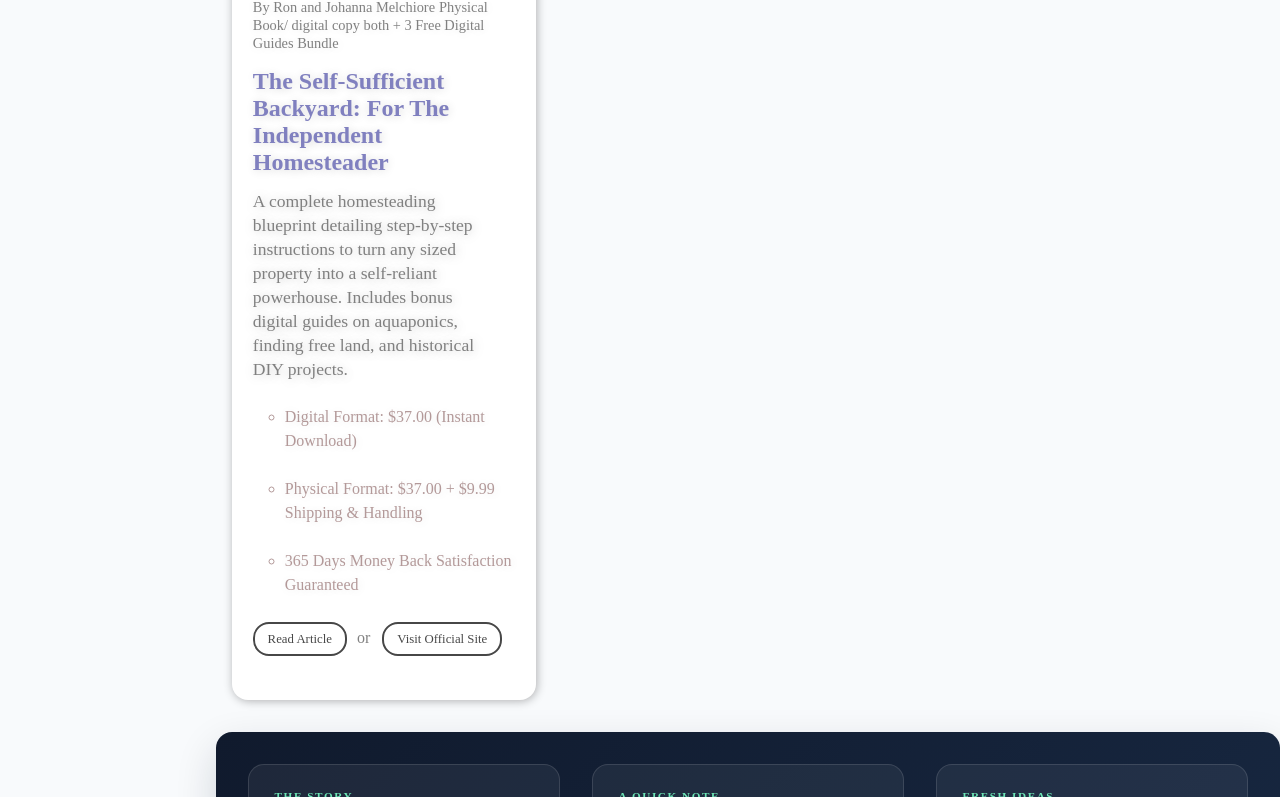
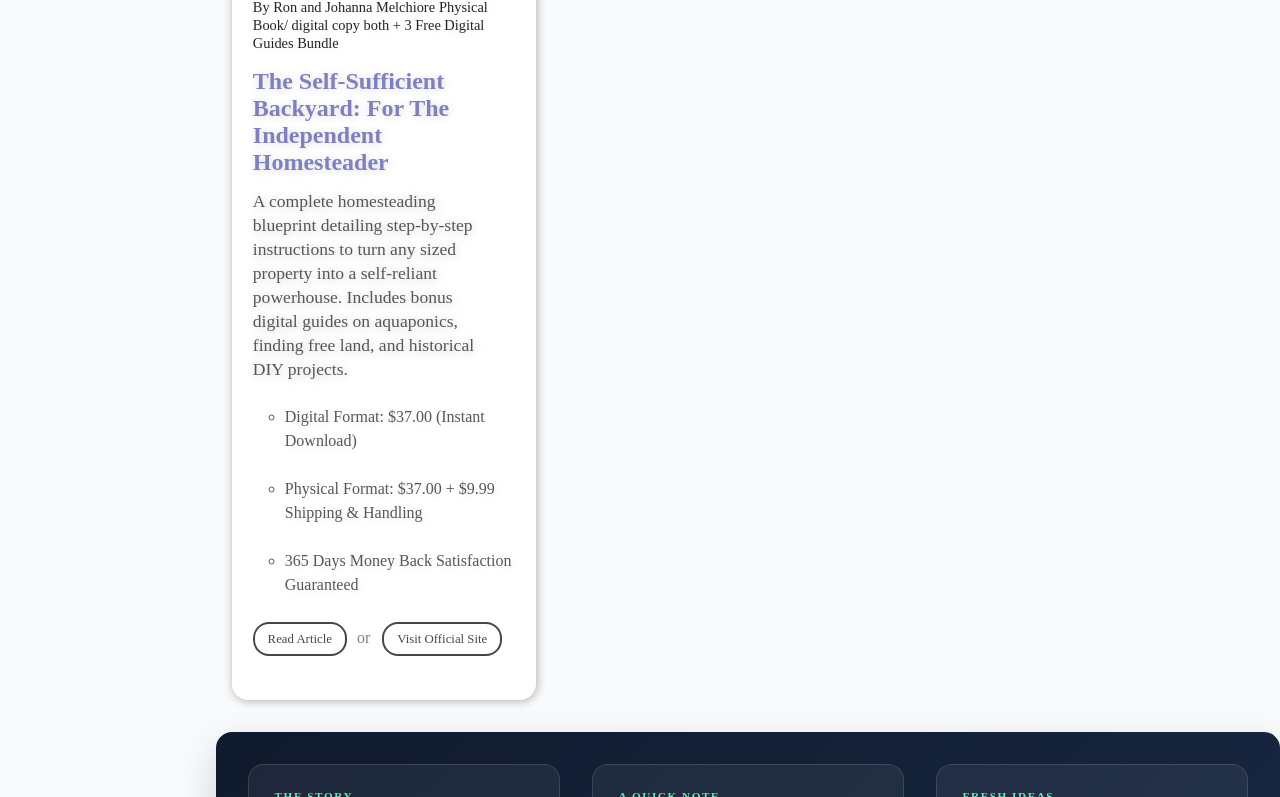
Before and after one commit to shivamjiwal/theTopDeals, a plain HTML site: page index.html in a window 1280 px wide. Shown: the part 1413-2210 px from the top of the page. Drawn offline with Linux system fonts and the light colour scheme.

Commit message:
contract correction

```diff
--- a/css/styles.css
+++ b/css/styles.css
@@ -206,7 +206,7 @@ main {
 .brand-name,
 .product-form-badge {
     font-size: 0.9rem;
-    color: rgb(50%, 50%, 50%);
+    color: #242424;
     text-shadow: 0.0625rem 0.0625rem 0.625rem rgba(0, 0, 0, 0.1);
 }
 
@@ -221,7 +221,7 @@ main {
 .short-description {
     font-size: 1.1rem;
     line-height: 1.5rem;
-    color: rgb(50%, 50%, 50%);
+    color: #575757;
     text-shadow: 0.0625rem 0.0625rem 0.625rem rgba(50%, 50%, 50%, 0.4);
     width: 92%;
     margin-bottom: 1.5rem;
@@ -232,7 +232,7 @@ main {
     width: 90%;
     line-height: 1.5rem;
     margin-bottom: 1.5rem;
-    color: rgb(70%, 60%, 60%);
+    color: #575757;
     text-shadow: 0.0625rem 0.0625rem 0.625rem rgba(0, 0, 0, 0.1);
 }
 
```
